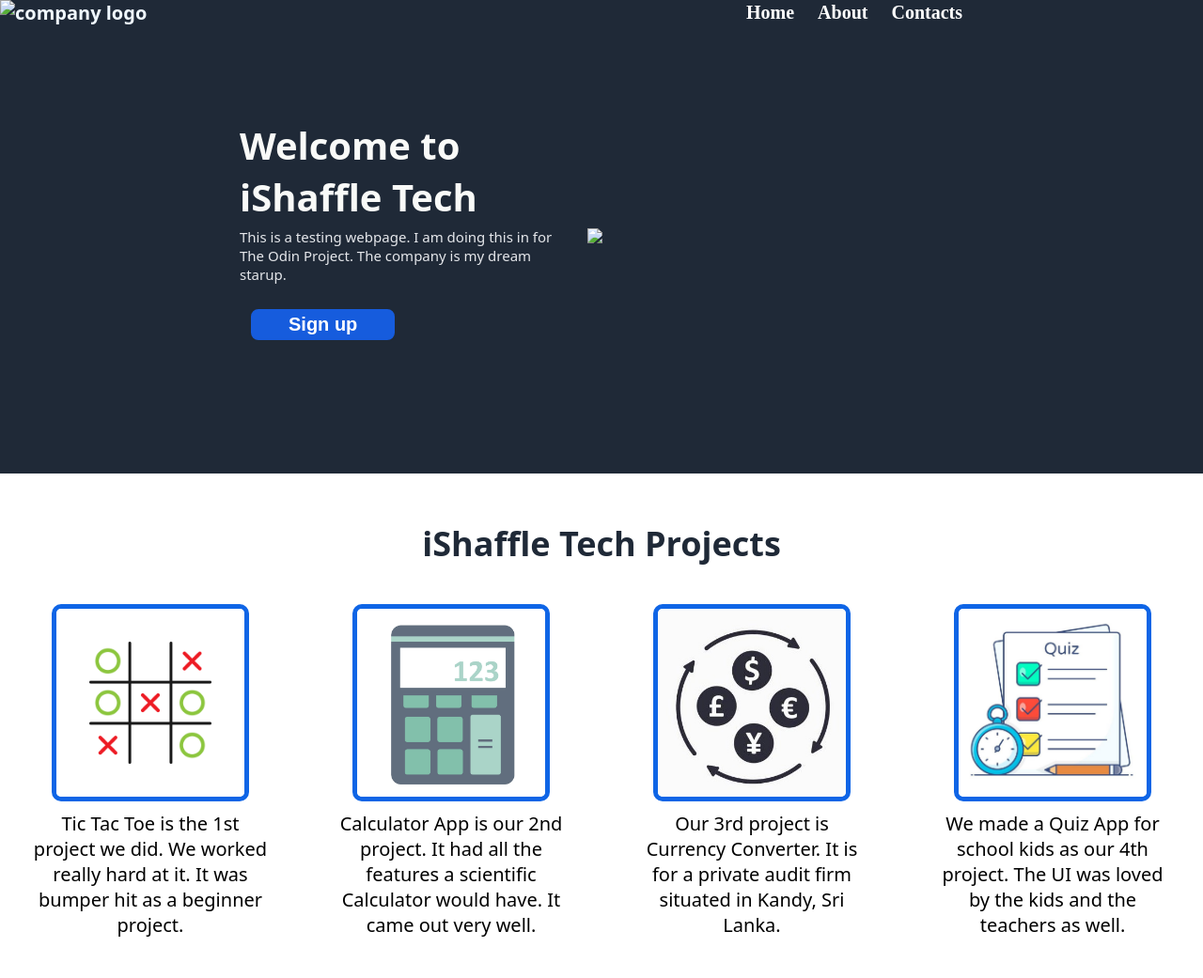
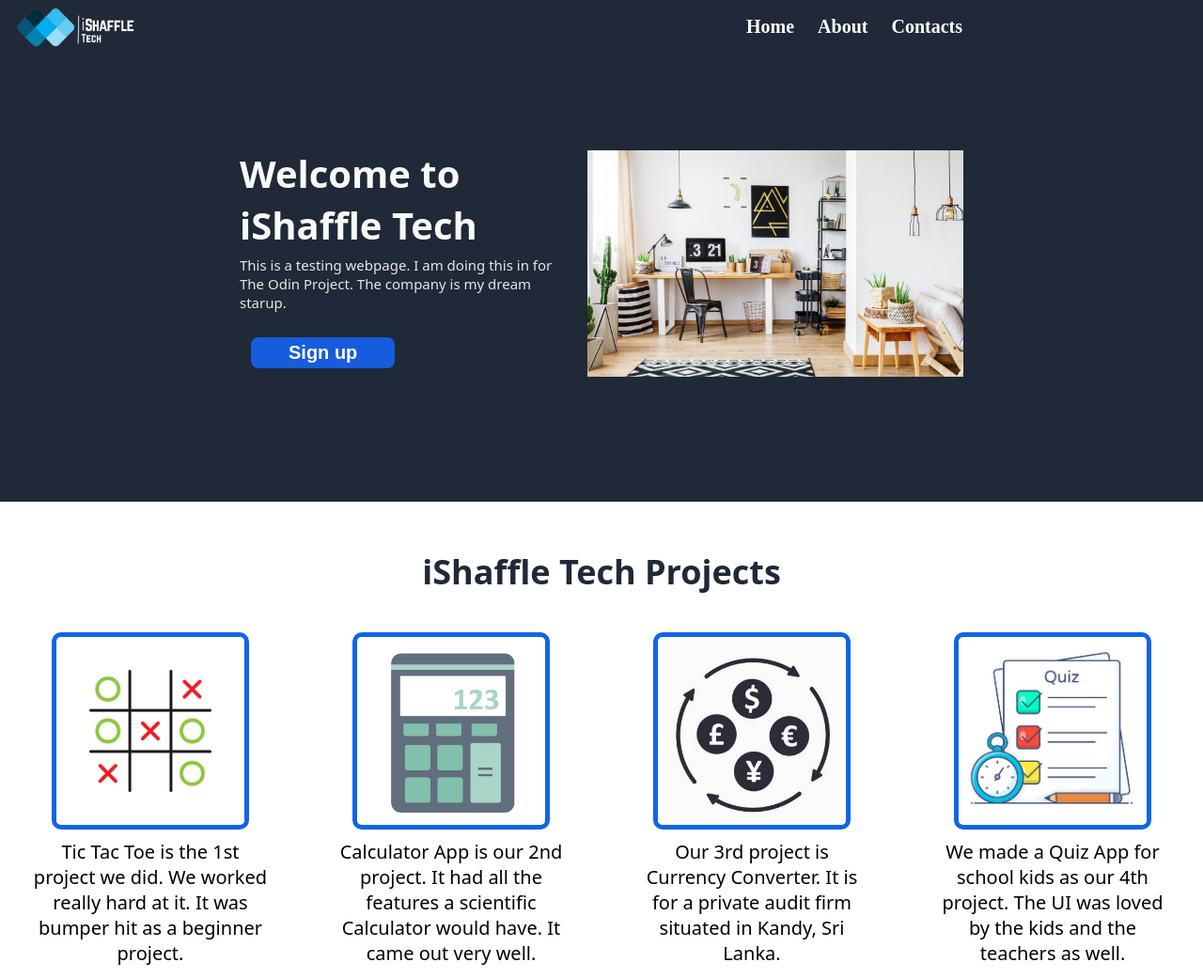
Before and after one commit to Ishad17/landing_page, a plain HTML site: page index.html in a window 1280 px wide. Shown: the top 1041 px of the page at 94% size. Drawn offline with Linux system fonts and the light colour scheme; the site is published under a folder, as on GitHub Pages, so addresses that start at the root find nothing.

Commit message:
photo links altered

```diff
--- a/index.html
+++ b/index.html
@@ -60,7 +60,7 @@
 
     <div class="header">
 
-        <img class="logo" src="/images/logo.png" alt="company logo"/>
+        <img class="logo" src="images/logo.png" alt="company logo"/>
         <a class="navigation" href="https://www.facebook.com" target="_blank">Home</a>
         <a class="navigation" href="https://www.facebook.com" target="_blank">About</a>
         <a class="navigation" id="contacts" href="https://www.facebook.com" target="_blank">Contacts</a>
@@ -84,7 +84,7 @@
             </div>
 
             <div class="workplace">
-                <img src="/images/workplace.jpg"/>
+                <img src="images/workplace.jpg"/>
             </div>
         </div>
 
```
